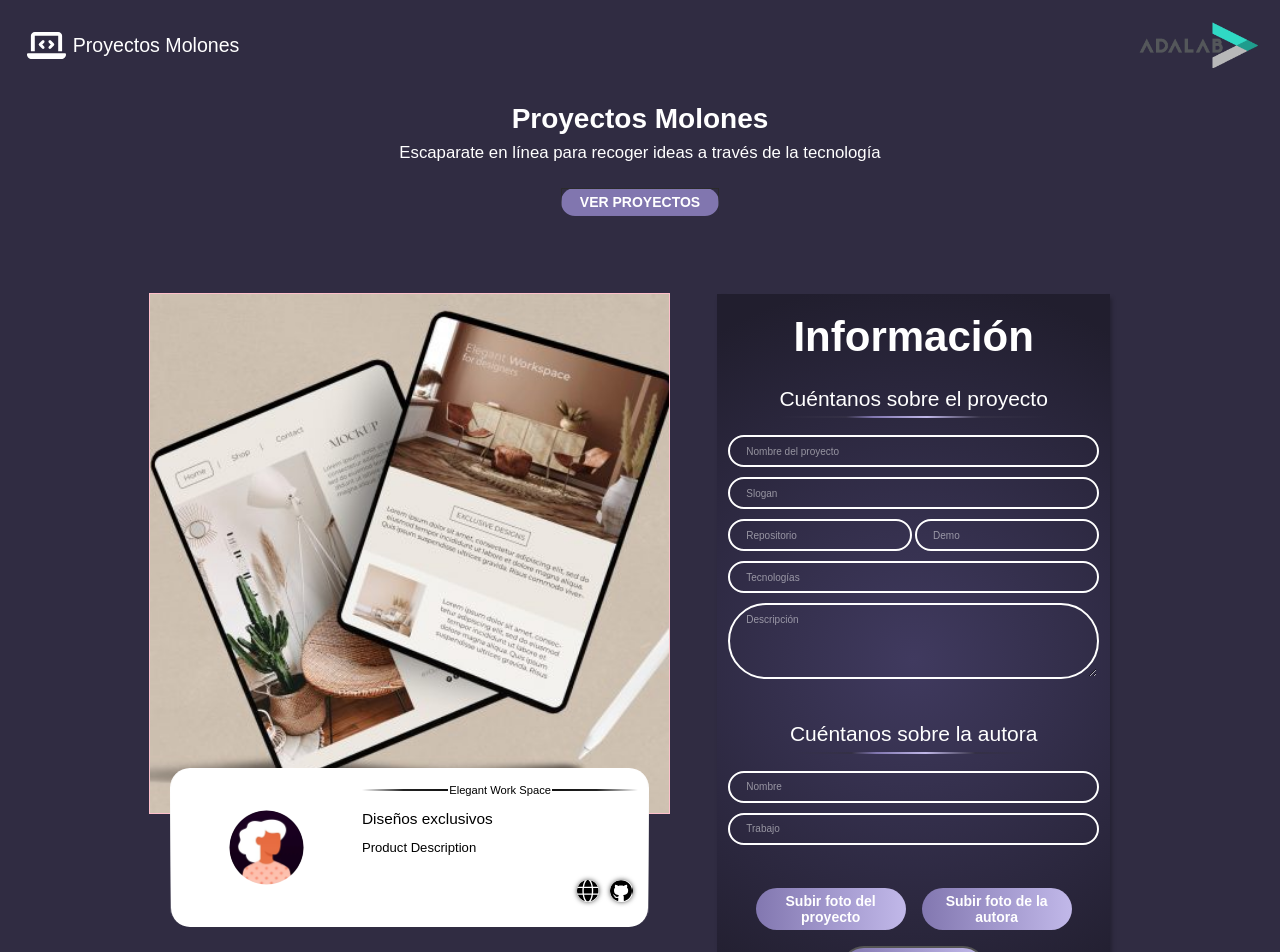
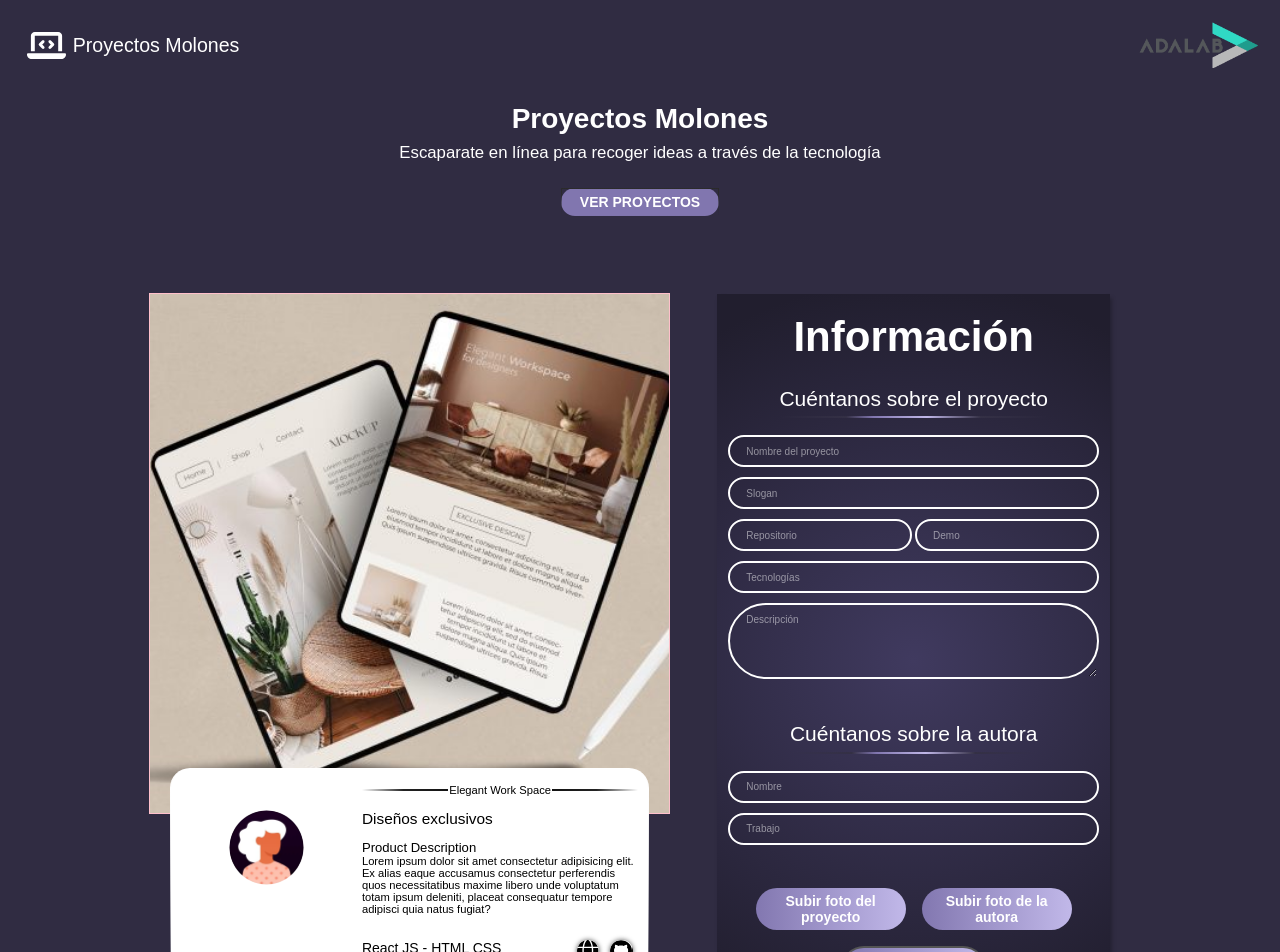
Before and after one commit to Marta-ms/Modulo-3-4-proyecto-equipo-1, a React (Vite) app: page / in a window 1280 px wide. Shown: the top 952 px of the page. Built offline with nearby package versions, Linux system fonts and the light colour scheme.

Commit message:
painting cards props and liftings used

```diff
--- a/src/components/App.jsx
+++ b/src/components/App.jsx
@@ -19,28 +19,31 @@ function App(props) {
   };
 
   const [nameRepository, setNameRepository] = useState("");
-  const handleChangeRepository = (ev) => {
-    setNameRepository(ev.target.value);
+  const handleChangeRepository = (value) => {
+    setNameRepository(value);
+    console.log(value);
   };
 
-  const [nameDemo, setNameDemo] = useState("");
-  const handleChangeDemo = (ev) => {
-    setNameDemo(ev.target.value);
+  const [nameDemo, setNameDemo] = useState ("");
+  const handleChangeDemo = (value) => {
+    setNameDemo(value);
+    console.log(value);
   };
 
-  const [nameTechnologies, setNameTechnologies] = useState(
-    "React JS - HTML CSS"
-  );
-  const handleChangeTechnologies = (ev) => {
-    setNameTechnologies(ev.target.value);
+  const [nameTechnologies, setNameTechnologies] = useState("React JS - HTML CSS");
+  const handleChangeTechnologies = (value) => {
+    setNameTechnologies(value);
+    console.log(value);
   };
 
   const [nameDescription, setNameDescription] = useState(
     "Lorem ipsum dolor sit amet consectetur adipisicing elit. Ex alias eaque accusamus consectetur perferendis quos necessitatibus maxime libero unde voluptatum totam ipsum deleniti, placeat consequatur tempore adipisci quia natus fugiat?"
   );
-  const handleChangeDescription = (ev) => {
-    setNameDescription(ev.target.value);
+  const handleChangeDescription = (value) => {
+    setNameDescription(value);
+    console.log(value);
   };
+
 
   const [nameUser, setNameUser] = useState("Rodolfa Agostina");
   const handleChangeUser = (ev) => {
@@ -63,10 +66,21 @@ function App(props) {
       <div className="container">
         <Header />
         <Main
+
           onChangeTitle={handleChangeProyect}
           onChangeSlogan={handleChangeSlogan}
+          onChangeRepository={handleChangeRepository}
+          onChangeDemo={handleChangeDemo}
+          onChangeTechnologies={handleChangeTechnologies}
+          onChangeDescription={handleChangeDescription}
           titlePreview={nameProyect}
           sloganPreview={nameSlogan}
+          repositoryPreview={nameRepository}
+          demoPreview={nameDemo}
+          technologiesPreview={nameTechnologies}
+          descriptionPreview={nameDescription}
+
+
         />
         <Footer />
       </div>
--- a/src/components/Form.jsx
+++ b/src/components/Form.jsx
@@ -6,6 +6,26 @@ function Form(props) {
   const handleChangeSlogan = (event) => {
     props.onChangeSlogan(event.target.value);
   };
+
+  const handleChangeRepositoryUrl = (event) => {
+    props.onChangeRepository(event.target.value);
+  };
+
+  const handleChangeDemoIcon = (event) => {
+    props.onChangeDemo(event.target.value);
+  };
+
+   const handleChangeTechno = (event) => {
+    props.onChangeTechnologies(event.target.value);
+  };
+
+     const handleChangeDescriptionText = (event) => {
+    props.onChangeDescription(event.target.value);
+  };
+
+
+
+
   return (
     <form className="addForm">
       <h2 className="title">Información</h2>
@@ -29,7 +49,7 @@ function Form(props) {
         />
         <div className="addForm__2col">
           <input
-            onChange={props.handleChangeRepository}
+            onChange={handleChangeRepositoryUrl}
             className="addForm__input"
             type="url"
             name="repo"
@@ -37,7 +57,7 @@ function Form(props) {
             placeholder="Repositorio"
           />
           <input
-            onChange={props.handleChangeDemo}
+            onChange={handleChangeDemoIcon}
             className="addForm__input"
             type="url"
             name="demo"
@@ -46,7 +66,7 @@ function Form(props) {
           />
         </div>
         <input
-          onChange={props.handleChangeTechnologies}
+          onChange={handleChangeTechno}
           className="addForm__input"
           type="text"
           name="technologies"
@@ -54,7 +74,7 @@ function Form(props) {
           placeholder="Tecnologías"
         />
         <textarea
-          onChange={props.handleChangeDescription}
+          onChange={handleChangeDescriptionText}
           className="addForm__input"
           type="text"
           name="desc"
--- a/src/components/Main.jsx
+++ b/src/components/Main.jsx
@@ -17,10 +17,18 @@ function Main(props) {
       <Preview
         titlePreview={props.titlePreview}
         sloganPreview={props.sloganPreview}
+        repositoryPreview={props.repositoryPreview}
+        demoPreview={props.demoPreview}
+        technologiesPreview={props.technologiesPreview}
+        descriptionPreview={props.descriptionPreview}
       />
       <Form
         onChangeTitle={props.onChangeTitle}
         onChangeSlogan={props.onChangeSlogan}
+        onChangeRepository={props.onChangeRepository}
+        onChangeDemo={props.onChangeDemo}
+        onChangeTechnologies={props.onChangeTechnologies}
+        onChangeDescription={props.onChangeDescription}
       />
     </main>
   );
--- a/src/components/Preview.jsx
+++ b/src/components/Preview.jsx
@@ -17,10 +17,10 @@ function Preview(props) {
           <h3 className="card__name">{props.nameProyect}</h3>
           <p className="card__slogan">{props.sloganPreview}</p>
           <h3 className="card__descriptionTitle">Product description</h3>
-          <p className="card__description">{props.nameDescription}</p>
+          <p className="card__description">{props.descriptionPreview}</p>
 
           <div className="card__technicalInfo">
-            <p className="card__technologies">{props.nameTechnologies}</p>
+            <p className="card__technologies">{props.technologiesPreview}</p>
 
             <a
               className="icon icon__www"
@@ -33,6 +33,7 @@ function Preview(props) {
               className="icon icon__github"
               href={props.nameRepository}
               title="Haz click para ver el código del proyecto"
+
             >
               GitHub link
             </a>
```
